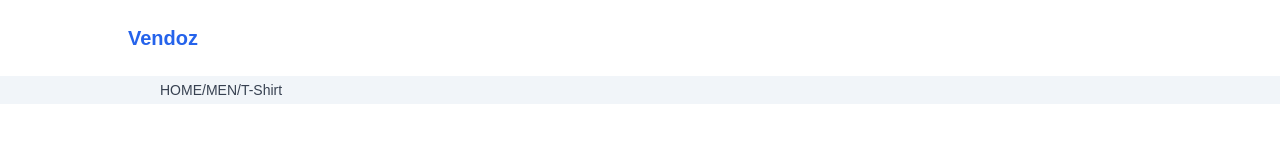
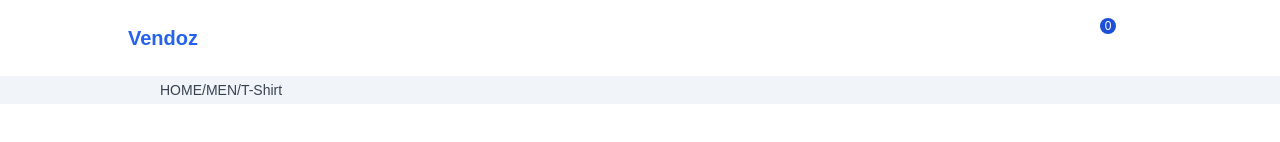
Before and after one commit to mirsahib/vendoz, a Next.js app in the folder frontend/: page /catagory/1/product/1 in a window 1280 px wide. Shown: the top 142 px of the page. Built offline with nearby package versions, Linux system fonts and the light colour scheme; some icons are missing; a web font is replaced by a local one.

Commit message:
:lipstick: Add item number

```diff
--- a/frontend/src/components/Header.tsx
+++ b/frontend/src/components/Header.tsx
@@ -21,13 +21,14 @@ function Header() {
 							></i>
 						</button>
 					</li>
-					<li>
+					<li className="relative">
 						<button>
 							<i
 								className="fa fa-shopping-basket text-gray-600"
 								aria-hidden="true"
 							></i>
 						</button>
+						<span className=" flex absolute -top-2 left-3  bg-blue-700 text-xs w-4 h-4  rounded-full text-white items-center justify-center">0</span>
 					</li>
 					<li>
 						<button>
```
